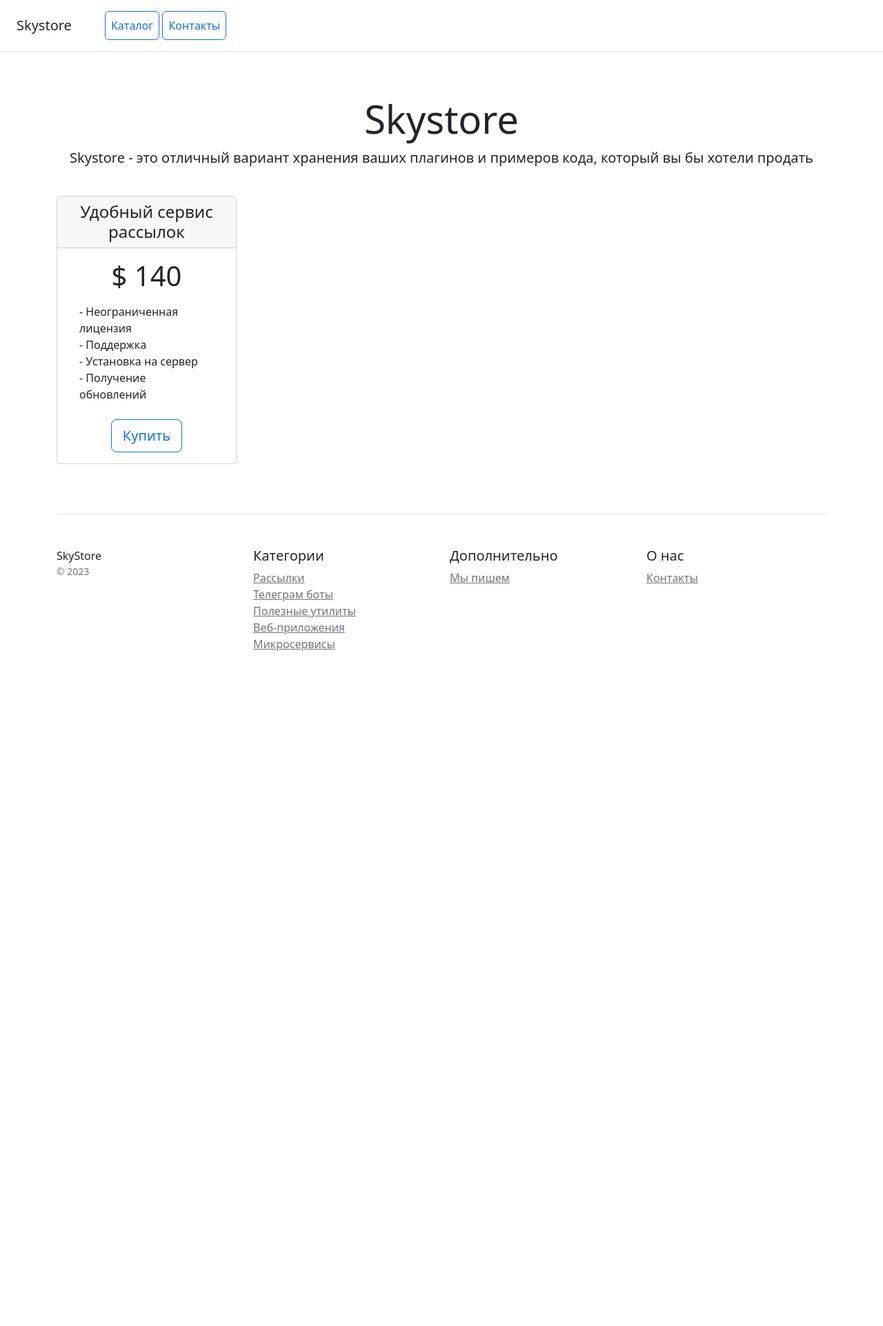
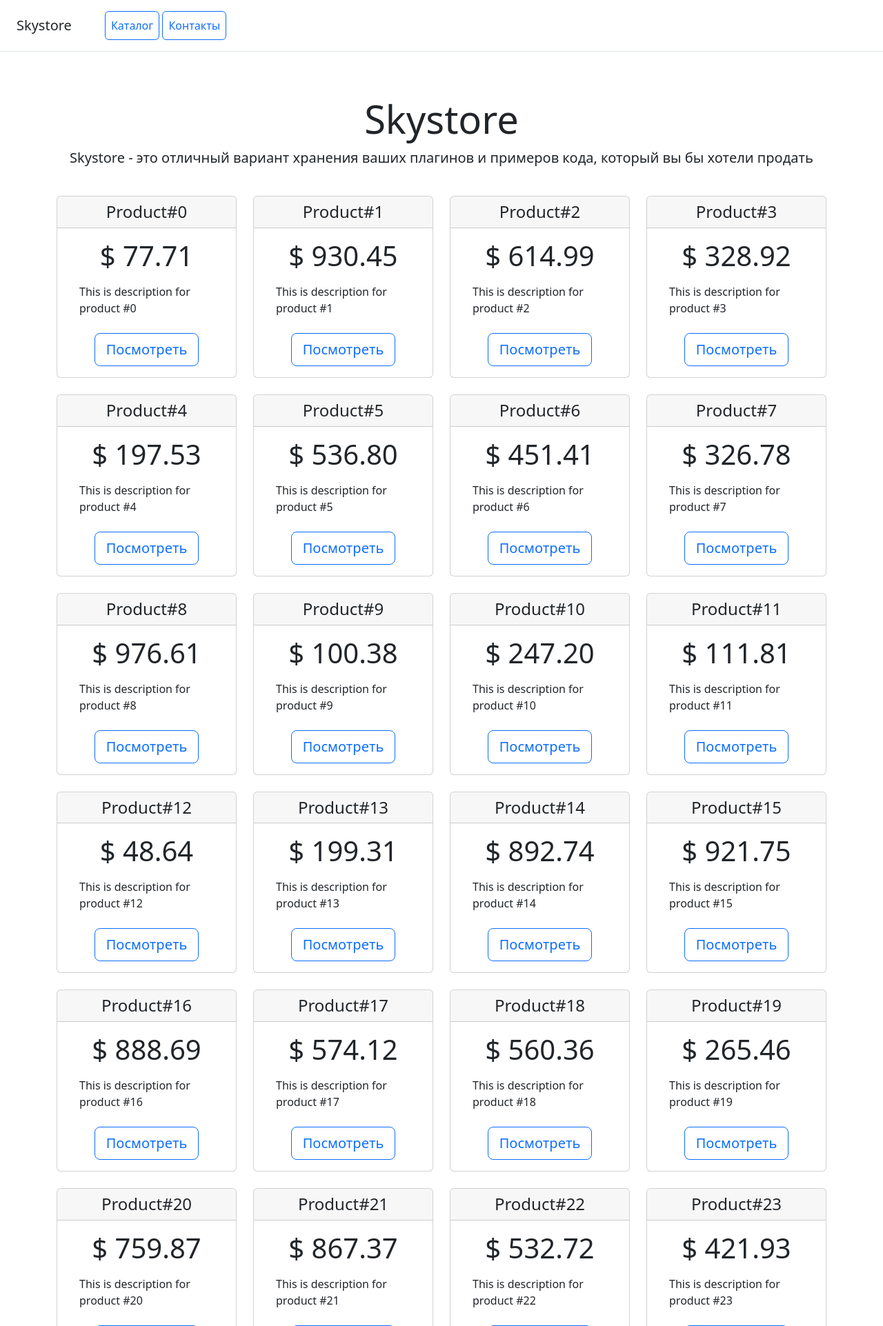
Before and after one commit to oscarbotru/skystore, a Django app: page / in a window 1280 px wide. Shown: the top 1923 px of the page at 69% size. Before the commit the page ends 944 px from the top, so only its background shows below. Run offline with Django 4.2, Linux system fonts and the light colour scheme; data comes from the database, SQL or seed files in the repository; some libraries are stand-ins or nearby versions.

Commit message:
templates work

```diff
--- /dev/null
+++ b/catalog/templates/catalog/base.html
@@ -0,0 +1,59 @@
+<!doctype html>
+<html lang="en">
+<head>
+    <meta charset="utf-8">
+    <meta name="viewport" content="width=device-width, initial-scale=1">
+    <title>Skystore</title>
+    <link href="/static/css/bootstrap.min.css" rel="stylesheet">
+</head>
+<body>
+<div class="d-flex flex-column flex-md-row align-items-center p-3 px-md-4 mb-3 bg-white border-bottom box-shadow">
+    <h5 class="my-0 mr-md-auto font-weight-normal">Skystore</h5>
+    {% include 'catalog/includes/main_menu.html' %}
+</div>
+
+<div class="pricing-header px-3 py-3 pt-md-5 pb-md-4 mx-auto text-center">
+    <h1 class="display-4">Skystore</h1>
+    <p class="lead">Skystore - это отличный вариант хранения ваших плагинов и примеров кода, который вы бы хотели
+        продать</p>
+</div>
+
+<div class="container">
+    {% block content %}
+    {% endblock %}
+
+    <footer class="pt-4 my-md-5 pt-md-5 border-top">
+        <div class="row">
+            <div class="col-12 col-md">
+                SkyStore
+                <small class="d-block mb-3 text-muted">&copy; 2023</small>
+            </div>
+            <div class="col-6 col-md">
+                <h5>Категории</h5>
+                <ul class="list-unstyled text-small">
+                    <li><a class="text-muted" href="#">Рассылки</a></li>
+                    <li><a class="text-muted" href="#">Телеграм боты</a></li>
+                    <li><a class="text-muted" href="#">Полезные утилиты</a></li>
+                    <li><a class="text-muted" href="#">Веб-приложения</a></li>
+                    <li><a class="text-muted" href="#">Микросервисы</a></li>
+                </ul>
+            </div>
+            <div class="col-6 col-md">
+                <h5>Дополнительно</h5>
+                <ul class="list-unstyled text-small">
+                    <li><a class="text-muted" href="#">Мы пишем</a></li>
+                </ul>
+            </div>
+            <div class="col-6 col-md">
+                <h5>О нас</h5>
+                <ul class="list-unstyled text-small">
+                    <li><a class="text-muted" href="/contacts/">Контакты</a></li>
+                </ul>
+            </div>
+        </div>
+    </footer>
+</div>
+
+<script src="/static/js/bootstrap.bundle.min.js"></script>
+</body>
+</html>
--- a/catalog/templates/catalog/home.html
+++ b/catalog/templates/catalog/home.html
@@ -1,79 +1,22 @@
-<!doctype html>
-<html lang="en">
-<head>
-    <meta charset="utf-8">
-    <meta name="viewport" content="width=device-width, initial-scale=1">
-    <title>Skystore</title>
-    <link href="/static/css/bootstrap.min.css" rel="stylesheet">
-</head>
-<body>
-<div class="d-flex flex-column flex-md-row align-items-center p-3 px-md-4 mb-3 bg-white border-bottom box-shadow">
-    <h5 class="my-0 mr-md-auto font-weight-normal">Skystore</h5>
-    <nav class="ms-5">
-        <a class="p-2 btn btn-outline-primary" href="/">Каталог</a>
-        <a class="p-2 btn btn-outline-primary" href="/contacts/">Контакты</a>
-    </nav>
-</div>
+{% extends 'catalog/base.html' %}
 
-<div class="pricing-header px-3 py-3 pt-md-5 pb-md-4 mx-auto text-center">
-    <h1 class="display-4">Skystore</h1>
-    <p class="lead">Skystore - это отличный вариант хранения ваших плагинов и примеров кода, который вы бы хотели
-        продать</p>
-</div>
-
-<div class="container">
+{% block content %}
     <div class="row text-center">
+        {% for item in object_list %}
         <div class="col-3">
             <div class="card mb-4 box-shadow">
                 <div class="card-header">
-                    <h4 class="my-0 font-weight-normal">Удобный сервис рассылок</h4>
+                    <h4 class="my-0 font-weight-normal">{{ item.title }}</h4>
                 </div>
                 <div class="card-body">
-                    <h1 class="card-title pricing-card-title">$ 140</h1>
-                    <ul class="list-unstyled mt-3 mb-4 text-start m-3">
-                        <li>- Неограниченная лицензия</li>
-                        <li>- Поддержка</li>
-                        <li>- Установка на сервер</li>
-                        <li>- Получение обновлений</li>
-                    </ul>
-                    <button type="button" class="btn btn-lg btn-block btn-outline-primary">Купить</button>
+                    <h1 class="card-title pricing-card-title">$ {{ item.price|floatformat:2 }}</h1>
+                    <p class="list-unstyled mt-3 mb-4 text-start m-3">
+                        {{ item.description|truncatechars:100 }}
+                    </p>
+                    <a href="{% url 'catalog:product' item.pk %}" type="button" class="btn btn-lg btn-block btn-outline-primary">Посмотреть</a>
                 </div>
             </div>
         </div>
+    {% endfor %}
     </div>
-
-    <footer class="pt-4 my-md-5 pt-md-5 border-top">
-        <div class="row">
-            <div class="col-12 col-md">
-                SkyStore
-                <small class="d-block mb-3 text-muted">&copy; 2023</small>
-            </div>
-            <div class="col-6 col-md">
-                <h5>Категории</h5>
-                <ul class="list-unstyled text-small">
-                    <li><a class="text-muted" href="#">Рассылки</a></li>
-                    <li><a class="text-muted" href="#">Телеграм боты</a></li>
-                    <li><a class="text-muted" href="#">Полезные утилиты</a></li>
-                    <li><a class="text-muted" href="#">Веб-приложения</a></li>
-                    <li><a class="text-muted" href="#">Микросервисы</a></li>
-                </ul>
-            </div>
-            <div class="col-6 col-md">
-                <h5>Дополнительно</h5>
-                <ul class="list-unstyled text-small">
-                    <li><a class="text-muted" href="#">Мы пишем</a></li>
-                </ul>
-            </div>
-            <div class="col-6 col-md">
-                <h5>О нас</h5>
-                <ul class="list-unstyled text-small">
-                    <li><a class="text-muted" href="/contacts/">Контакты</a></li>
-                </ul>
-            </div>
-        </div>
-    </footer>
-</div>
-
-<script src="/static/js/bootstrap.bundle.min.js"></script>
-</body>
-</html>
+{% endblock %}
--- /dev/null
+++ b/catalog/templates/catalog/includes/main_menu.html
@@ -0,0 +1,4 @@
+<nav class="ms-5">
+    <a class="p-2 btn btn-outline-primary" href="/">Каталог</a>
+    <a class="p-2 btn btn-outline-primary" href="/contacts/">Контакты</a>
+</nav>
--- /dev/null
+++ b/catalog/templates/catalog/product.html
@@ -0,0 +1,5 @@
+{% extends 'catalog/base.html' %}
+
+{% block content %}
+
+{% endblock %}
--- a/catalog/urls.py
+++ b/catalog/urls.py
@@ -1,11 +1,12 @@
 from catalog.apps import CatalogConfig
 from django.urls import path
 
-from catalog.views import home, contacts
+from catalog.views import home, contacts, product
 
 app_name = CatalogConfig.name
 
 urlpatterns = [
     path('', home, name='home'),
     path('contacts/', contacts, name='contacts'),
+    path('product/<int:pk>/', product, name='product'),
 ]
--- a/catalog/views.py
+++ b/catalog/views.py
@@ -4,9 +4,10 @@ from catalog.models import Product
 
 
 def home(request):
-    last_five_products = Product.objects.all()[:5]
-    print(last_five_products)
-    return render(request, 'catalog/home.html')
+    context = {
+        'object_list': Product.objects.all()
+    }
+    return render(request, 'catalog/home.html', context)
 
 
 def contacts(request):
@@ -17,3 +18,10 @@ def contacts(request):
         with open('contact_form.txt', 'w+') as form_file:
             form_file.write(f'{name};{phone};{message}')
     return render(request, 'catalog/contacts.html')
+
+
+def product(request, pk):
+    context = {
+        'object': Product.objects.get(pk=pk)
+    }
+    return render(request, 'catalog/product.html', context)
```
Also changed, not shown: catalog/templates/catalog/contacts.html (+10 -61 lines), requirements.txt (added, +21 -0 lines).
